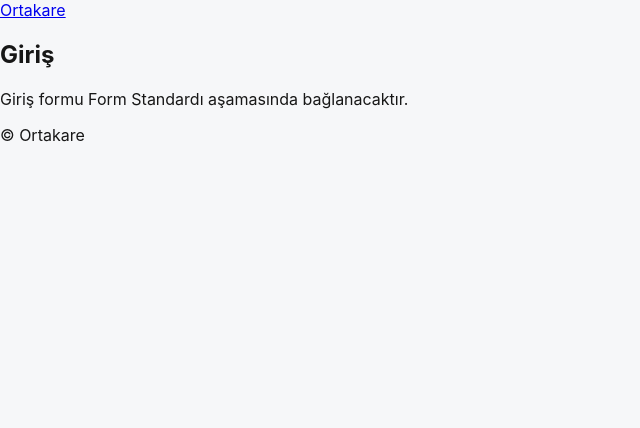
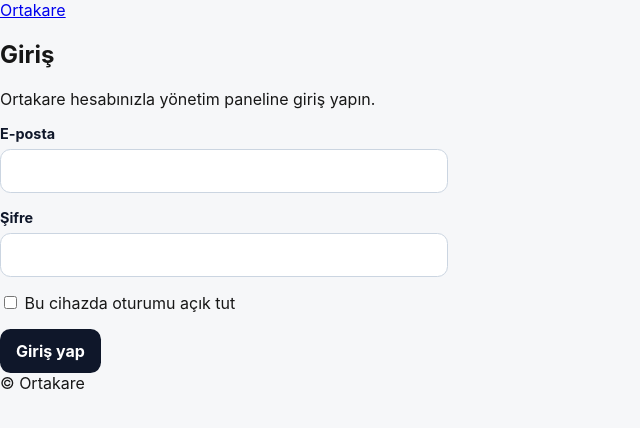
Before and after one commit to ycagraoglu/ortakare, a React (Vite) app in the folder frontend/: page /login in a window 1280 px wide. Shown: the top 428 px of the page, without its empty margins (0-640 px from the left). Built offline with nearby package versions, Linux system fonts and the light colour scheme; no server answers.

Commit message:
feat(frontend): implement standardized login form

```diff
--- a/frontend/src/features/auth/pages/LoginPage.tsx
+++ b/frontend/src/features/auth/pages/LoginPage.tsx
@@ -1,8 +1,100 @@
+import { zodResolver } from "@hookform/resolvers/zod";
+import { useState } from "react";
+import { useForm } from "react-hook-form";
+import { useLocation, useNavigate } from "react-router-dom";
+
+import { useAuth } from "@/features/auth/hooks/use-auth";
+import {
+  loginSchema,
+  type LoginFormValues,
+} from "@/features/auth/model/login-schema";
+import { ApiError } from "@/shared/api/api-error";
+import {
+  applyApiFieldErrors,
+  FormError,
+  FormField,
+} from "@/shared/form";
+
+interface LoginLocationState {
+  from?: string;
+}
+
 export default function LoginPage() {
+  const { login } = useAuth();
+  const location = useLocation();
+  const navigate = useNavigate();
+  const [submitError, setSubmitError] = useState<string>();
+
+  const {
+    register,
+    handleSubmit,
+    setError,
+    formState: { errors, isSubmitting },
+  } = useForm<LoginFormValues>({
+    resolver: zodResolver(loginSchema),
+    defaultValues: {
+      email: "",
+      password: "",
+      rememberMe: false,
+    },
+    mode: "onBlur",
+  });
+
+  const onSubmit = handleSubmit(async (values) => {
+    setSubmitError(undefined);
+
+    try {
+      await login(
+        {
+          email: values.email,
+          password: values.password,
+        },
+        values.rememberMe,
+      );
+
+      const state = location.state as LoginLocationState | null;
+      navigate(state?.from ?? "/dashboard", { replace: true });
+    } catch (error) {
+      if (applyApiFieldErrors(error, setError)) return;
+      setSubmitError(error instanceof ApiError ? error.message : "Giriş sırasında beklenmeyen bir hata oluştu.");
+    }
+  });
+
   return (
-    <section aria-labelledby="page-title">
-      <h1 id="page-title">Giriş</h1>
-      <p>Giriş formu Form Standardı aşamasında bağlanacaktır.</p>
+    <section aria-labelledby="login-title">
+      <h1 id="login-title">Giriş</h1>
+      <p>Ortakare hesabınızla yönetim paneline giriş yapın.</p>
+
+      <form className="form-shell" noValidate onSubmit={onSubmit}>
+        <FormError message={submitError} />
+
+        <FormField
+          label="E-posta"
+          type="email"
+          autoComplete="email"
+          error={errors.email}
+          {...register("email")}
+        />
+
+        <FormField
+          label="Şifre"
+          type="password"
+          autoComplete="current-password"
+          error={errors.password}
+          {...register("password")}
+        />
+
+        <label>
+          <input type="checkbox" {...register("rememberMe")} />{" "}
+          Bu cihazda oturumu açık tut
+        </label>
+
+        <div className="form-actions">
+          <button className="form-submit" type="submit" disabled={isSubmitting}>
+            {isSubmitting ? "Giriş yapılıyor…" : "Giriş yap"}
+          </button>
+        </div>
+      </form>
     </section>
   );
 }
```
